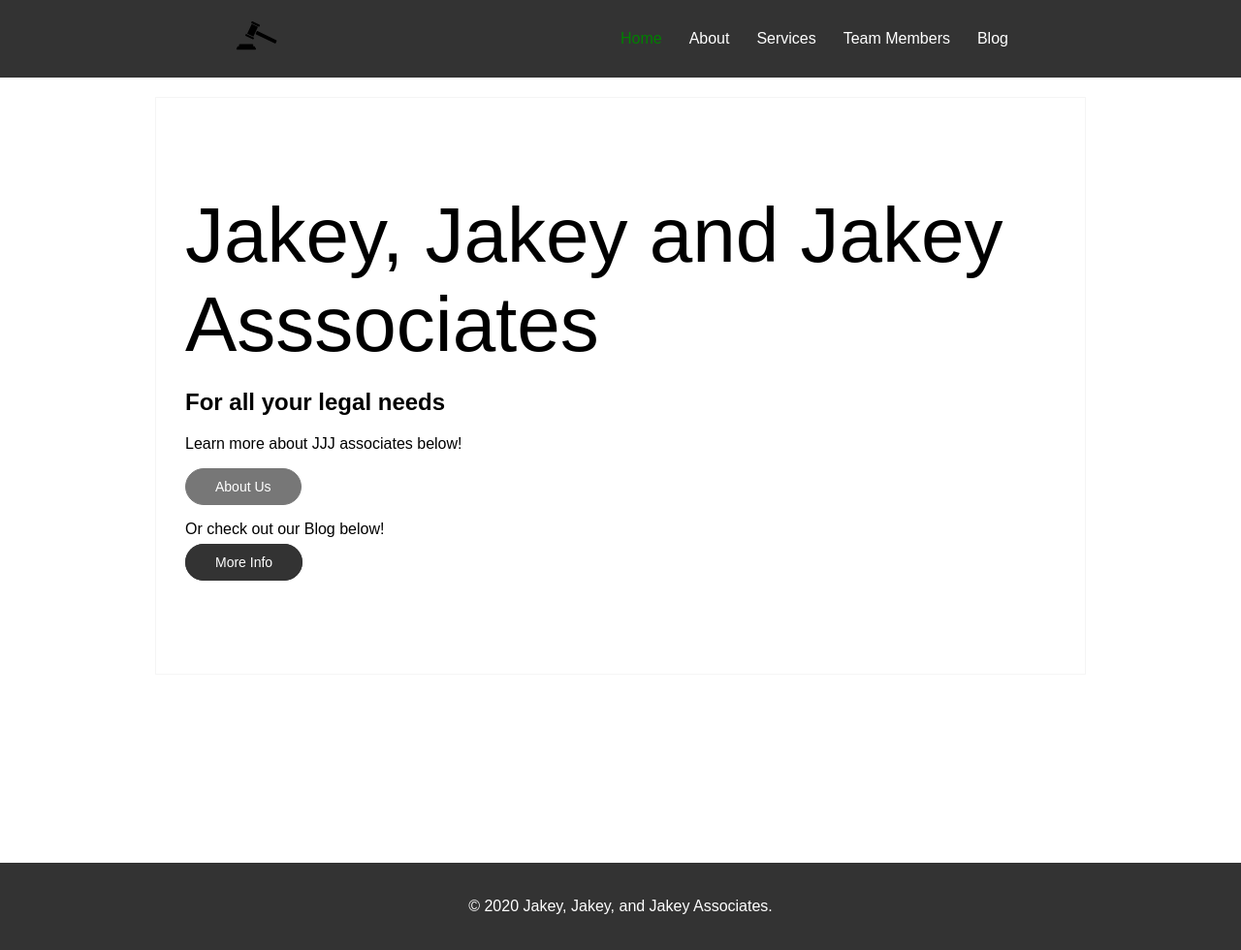
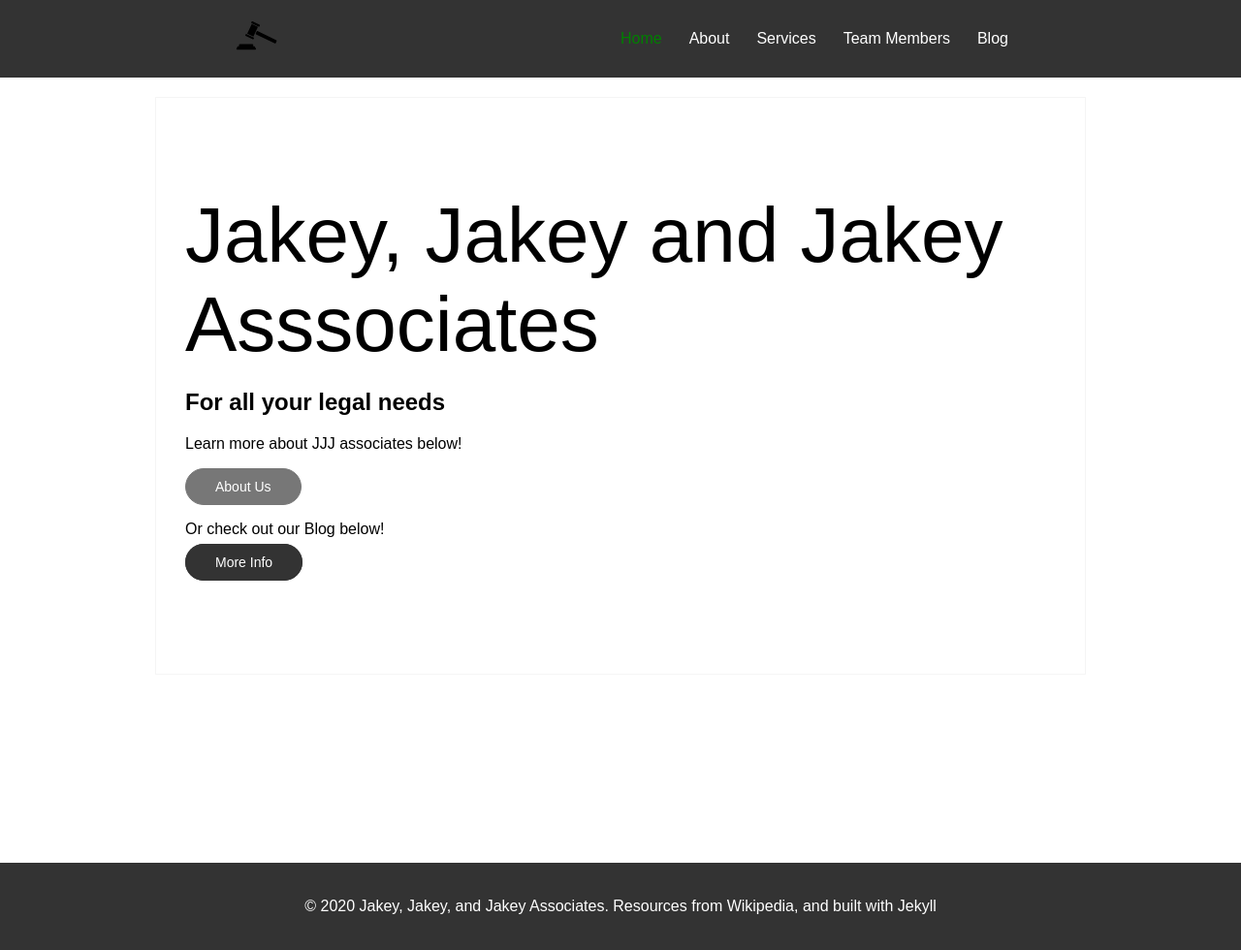
Before and after one commit to haleboat/jekyll-assignment, a Jekyll site: the page built from index.md, in a window 1280 px wide. Shown: the whole page at 97% size. Built offline with Jekyll 4.4.1, drawn with Linux system fonts in a browser that asks for light colours.

Commit message:
Update footer.html

```diff
--- a/_includes/footer.html
+++ b/_includes/footer.html
@@ -1 +1,3 @@
-<footer>&copy; 2020 Jakey, Jakey, and Jakey Associates.</footer>
+<footer>&copy; 2020 Jakey, Jakey, and Jakey Associates.
+  Resources from Wikipedia, and built with Jekyll
+</footer>
```
